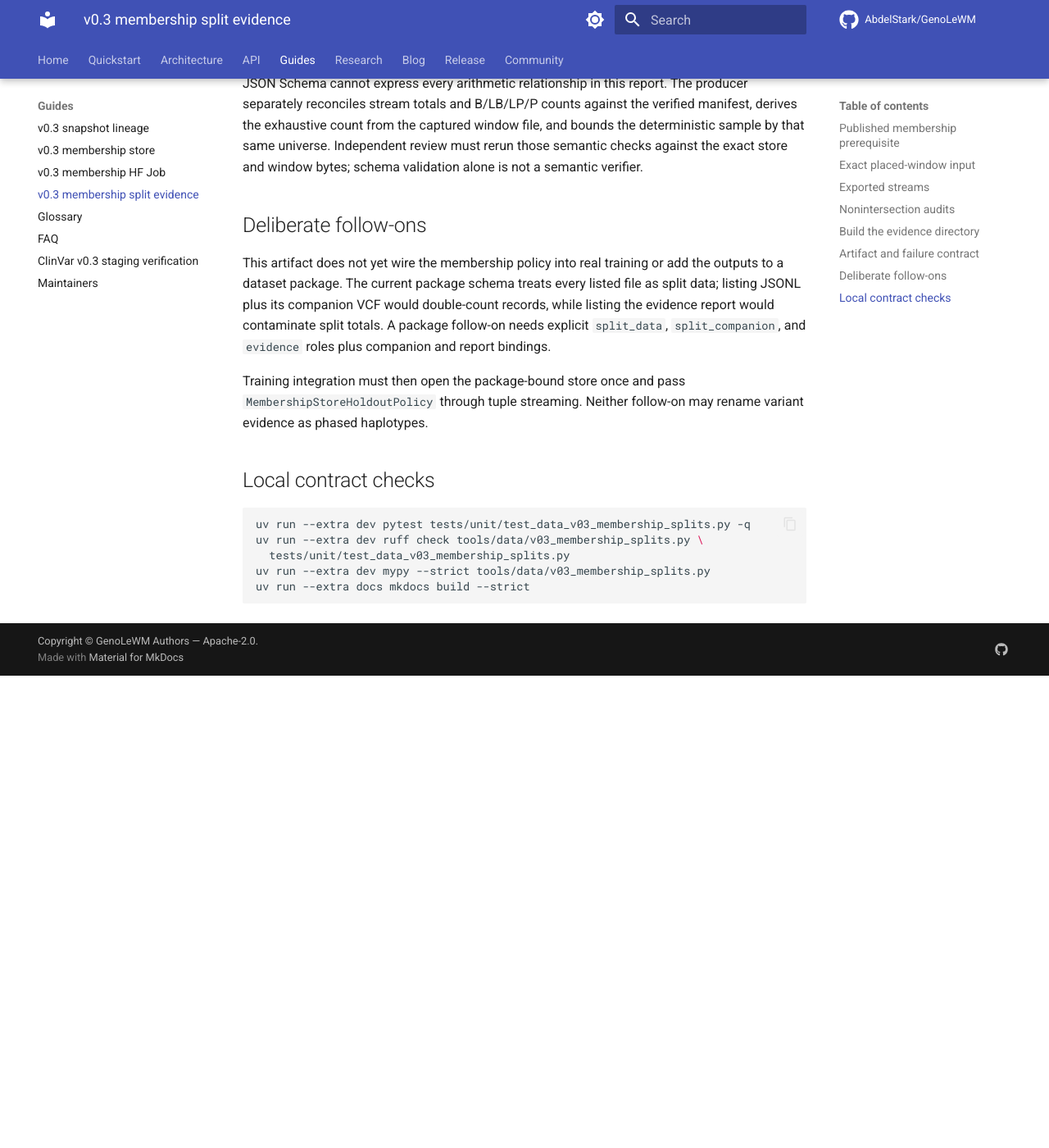
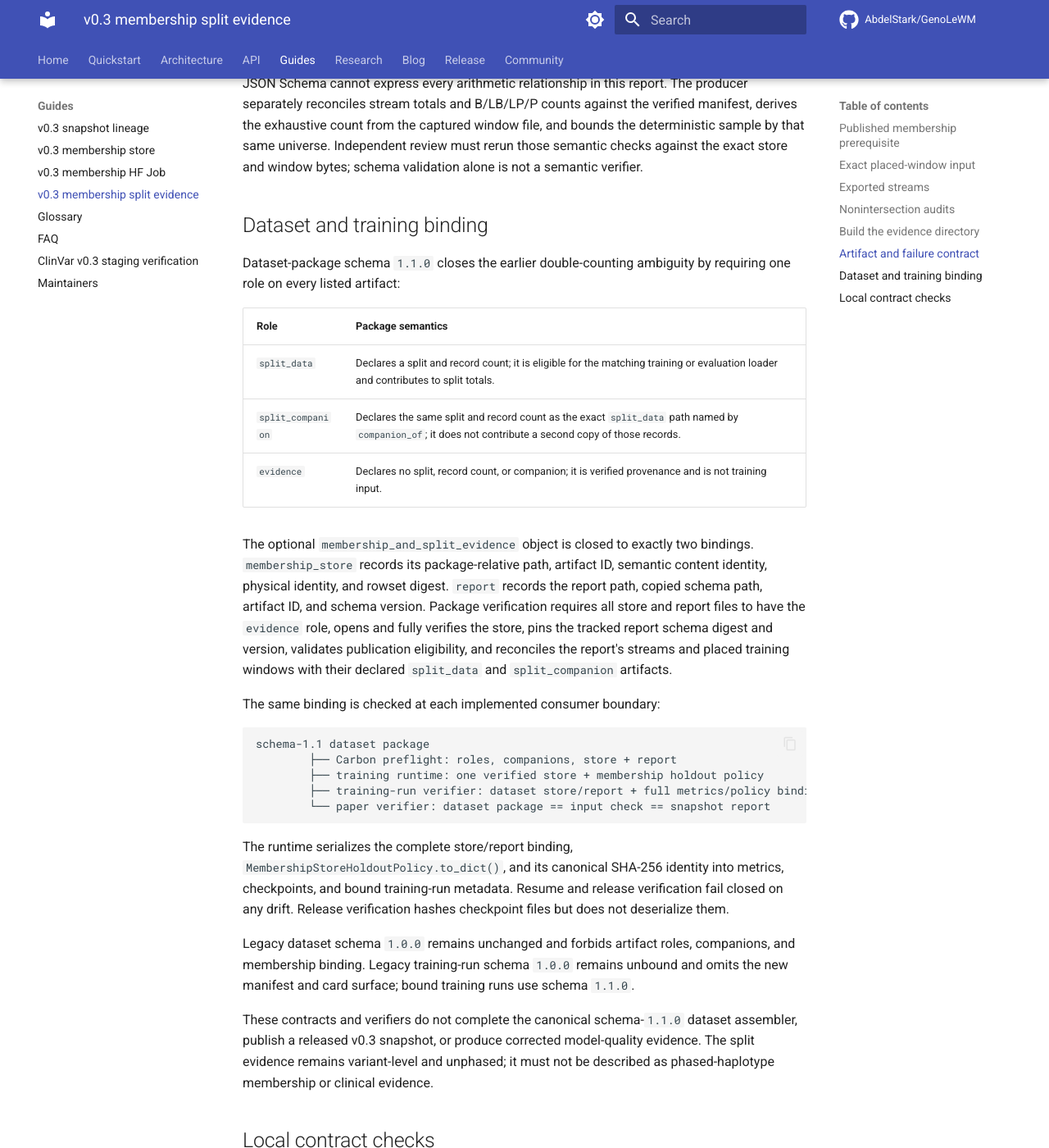
Before and after one commit to AbdelStark/GenoLeWM, an MkDocs documentation site: the page built from docs/data-v03-membership-splits.md, in a window 1280 px wide and 1400 px high, scrolled down 5729 px. Shown: the whole window at 82% size. Built offline with MkDocs 1.6.1 and Material for MkDocs 9.7.7, drawn with Linux system fonts in a browser that asks for light colours; comment, search, counter and statistics services are not loaded; the version menu is left out; before the commit the page ends 6553 px from its top, so only the background shows below that.

Commit message:
docs: explain role-aware membership binding

````diff
--- a/docs/data-v03-membership-splits.md
+++ b/docs/data-v03-membership-splits.md
@@ -244,18 +244,52 @@ and bounds the deterministic sample by that same universe. Independent review
 must rerun those semantic checks against the exact store and window bytes;
 schema validation alone is not a semantic verifier.
 
-## Deliberate follow-ons
+## Dataset and training binding
 
-This artifact does not yet wire the membership policy into real training or
-add the outputs to a dataset package. The current package schema treats every
-listed file as split data; listing JSONL plus its companion VCF would
-double-count records, while listing the evidence report would contaminate
-split totals. A package follow-on needs explicit `split_data`,
-`split_companion`, and `evidence` roles plus companion and report bindings.
+Dataset-package schema `1.1.0` closes the earlier double-counting ambiguity by
+requiring one role on every listed artifact:
 
-Training integration must then open the package-bound store once and pass
-`MembershipStoreHoldoutPolicy` through tuple streaming. Neither follow-on may
-rename variant evidence as phased haplotypes.
+| Role | Package semantics |
+| --- | --- |
+| `split_data` | Declares a split and record count; it is eligible for the matching training or evaluation loader and contributes to split totals. |
+| `split_companion` | Declares the same split and record count as the exact `split_data` path named by `companion_of`; it does not contribute a second copy of those records. |
+| `evidence` | Declares no split, record count, or companion; it is verified provenance and is not training input. |
+
+The optional `membership_and_split_evidence` object is closed to exactly two
+bindings. `membership_store` records its package-relative path, artifact ID,
+semantic content identity, physical identity, and rowset digest. `report`
+records the report path, copied schema path, artifact ID, and schema version.
+Package verification requires all store and report files to have the
+`evidence` role, opens and fully verifies the store, pins the tracked report
+schema digest and version, validates publication eligibility, and reconciles
+the report's streams and placed training windows with their declared
+`split_data` and `split_companion` artifacts.
+
+The same binding is checked at each implemented consumer boundary:
+
+```text
+schema-1.1 dataset package
+        ├── Carbon preflight: roles, companions, store + report
+        ├── training runtime: one verified store + membership holdout policy
+        ├── training-run verifier: dataset store/report + full metrics/policy binding
+        └── paper verifier: dataset package == input check == snapshot report
+```
+
+The runtime serializes the complete store/report binding,
+`MembershipStoreHoldoutPolicy.to_dict()`, and its canonical SHA-256 identity
+into metrics, checkpoints, and bound training-run metadata. Resume and release
+verification fail closed on any drift. Release verification hashes checkpoint
+files but does not deserialize them.
+
+Legacy dataset schema `1.0.0` remains unchanged and forbids artifact roles,
+companions, and membership binding. Legacy training-run schema `1.0.0` remains
+unbound and omits the new manifest and card surface; bound training runs use
+schema `1.1.0`.
+
+These contracts and verifiers do not complete the canonical schema-`1.1.0`
+dataset assembler, publish a released v0.3 snapshot, or produce corrected
+model-quality evidence. The split evidence remains variant-level and unphased;
+it must not be described as phased-haplotype membership or clinical evidence.
 
 ## Local contract checks
 
````
Also changed, not shown: ARCHITECTURE.md (+30 -6 lines), CHANGELOG.md (+15 -2 lines), README.md (+30 -4 lines).
